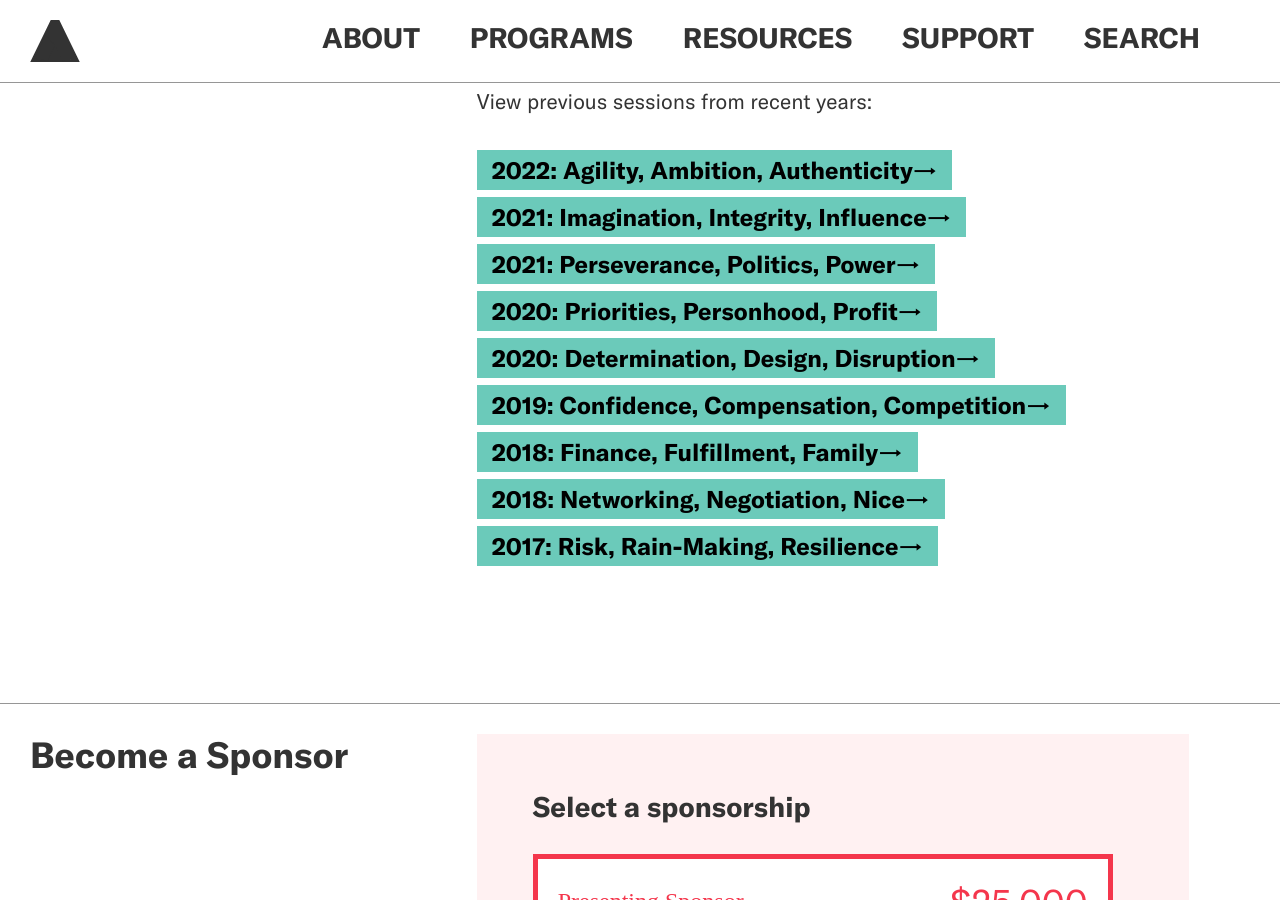
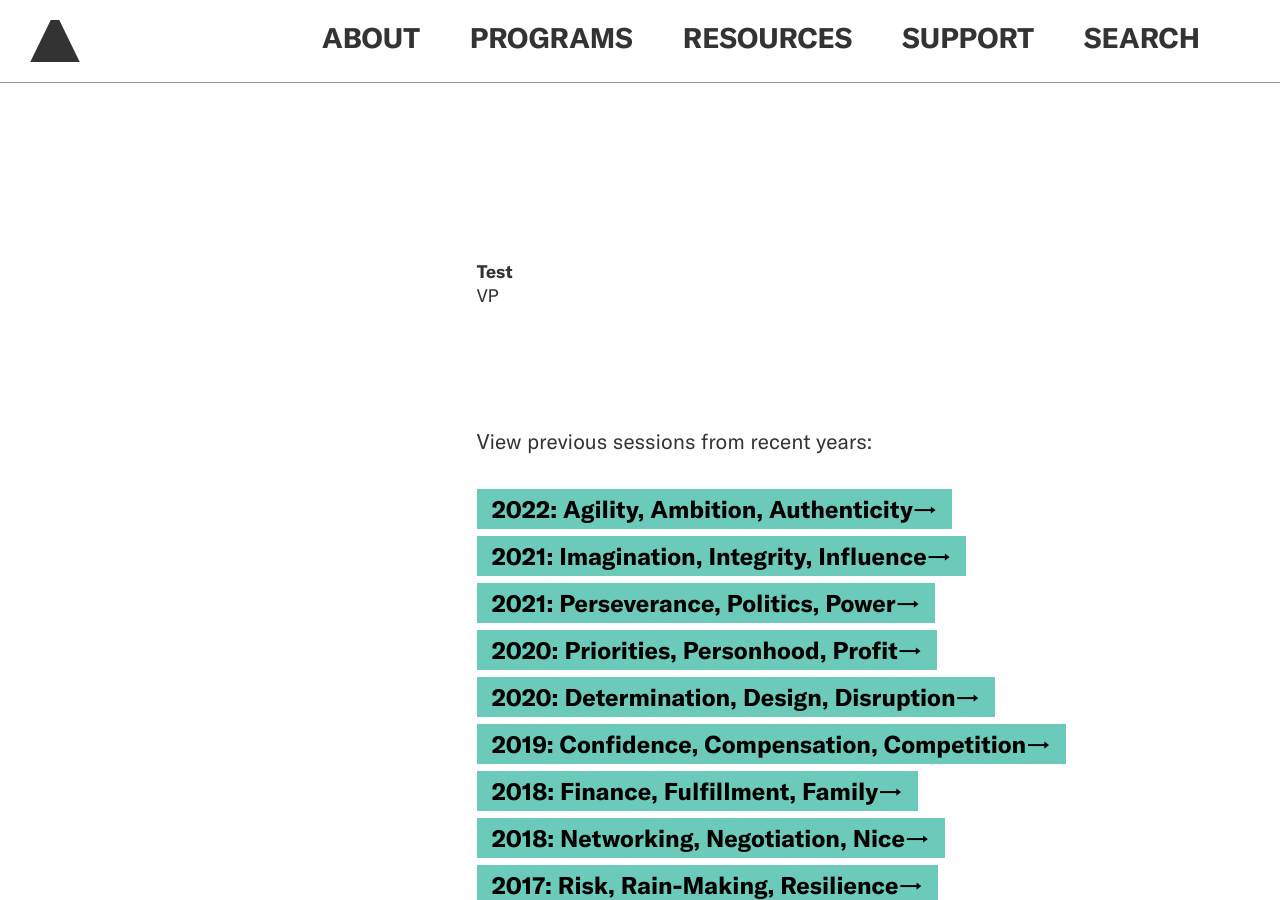
Before and after one commit to jengalas/bwaf-bbw, a Jekyll site: the page built from _emerging-leaders/energy-environment-engagement.md, in a window 1280 px wide and 900 px high, scrolled down 3442 px. Built offline with Jekyll 4.4.1, drawn with Linux system fonts in a browser that asks for light colours; nearby versions of some CDN libraries; some web fonts are replaced.

Commit message:
Updated 1 file via CloudCannon.

```diff
--- a/_emerging-leaders/energy-environment-engagement.md
+++ b/_emerging-leaders/energy-environment-engagement.md
@@ -127,6 +127,14 @@ page_blocks:
       link_url: ''
       link_text: ''
     subtitle: ''
+  - template: portrait-gallery-block-small
+    portrait:
+      - title: Test
+        title_role: VP
+        image:
+      - title:
+        title_role:
+        image:
 _structures:
   page_blocks:
     id_key: template
```
Also changed, not shown: other parts of _emerging-leaders/energy-environment-engagement.md (+1 -0 lines).
